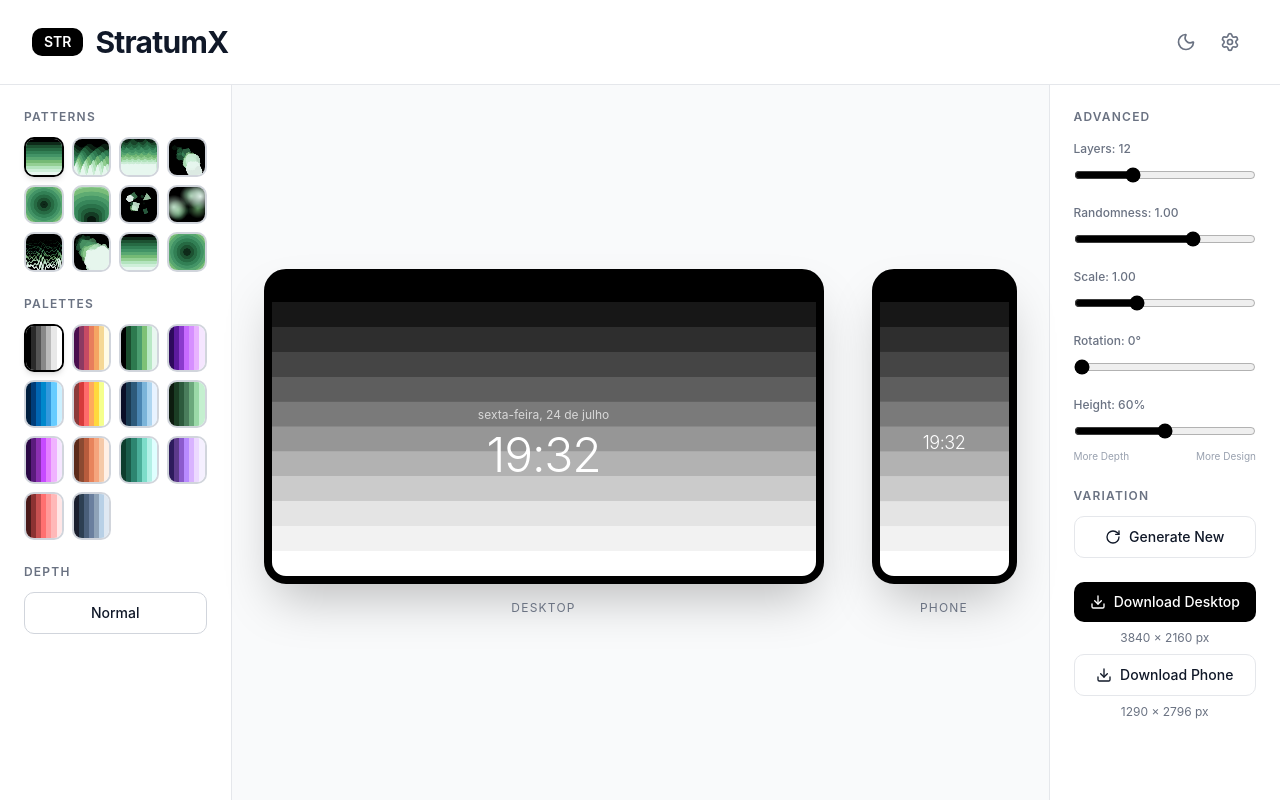
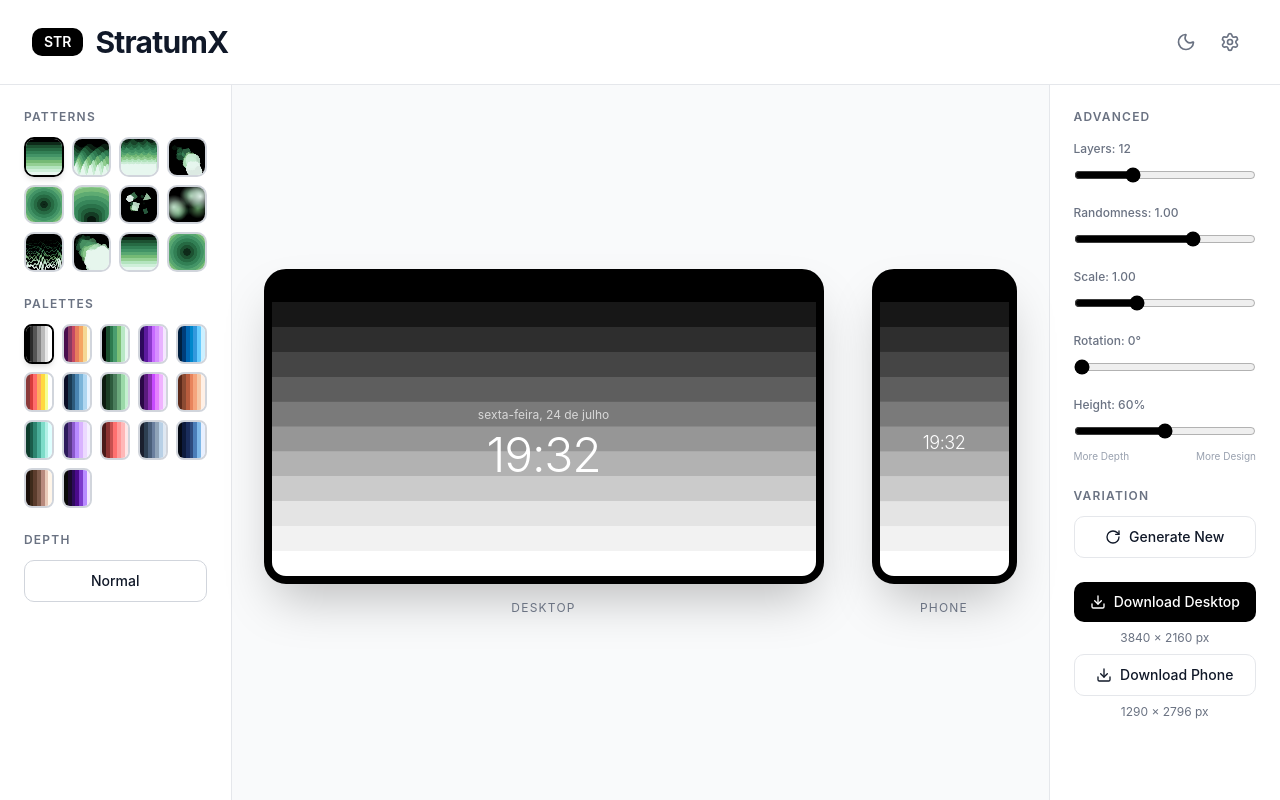
Before and after one commit to ShaviRajapaksha/StratumX, a Next.js app: page /StratumX/ in a window 1280 px wide. Built offline with nearby package versions, Linux system fonts and the light colour scheme.

Commit message:
fix: enhance palette selector with new color options and improve layout

```diff
--- a/components/palette-selector.tsx
+++ b/components/palette-selector.tsx
@@ -1,13 +1,13 @@
+// palette-selector.tsx
 'use client';
 
-import { PaletteType, PALETTES } from '@/lib/wallpaper-generator';
+import { PaletteType } from '@/lib/wallpaper-generator';
 
 interface PaletteSelectorProps {
   value: PaletteType;
   onChange: (palette: PaletteType) => void;
 }
 
-// Map to fix the import
 const PALETTE_OPTIONS: Record<PaletteType, { name: string; colors: string[] }> = {
   monochrome: {
     name: 'Monochrome',
@@ -65,25 +65,42 @@ const PALETTE_OPTIONS: Record<PaletteType, { name: string; colors: string[] }> =
     name: 'Slate',
     colors: ['#1a1f2e', '#2d3f52', '#4a5f7a', '#6a7f9e', '#8fa3b8', '#b8d0e6', '#dfe8f2'],
   },
+  midnight: {
+    name: 'Midnight',
+    colors: ['#050a15', '#0d1b3d', '#1a2d5c', '#2d4a7d', '#4a7db8', '#7db8e8', '#e8f0ff'],
+  },
+  terra: {
+    name: 'Terra',
+    colors: ['#1a0f0a', '#3d2a1a', '#5c3d2d', '#7d5a4a', '#b88a7d', '#e8c9b8', '#fff5e8'],
+  },
+  neon: {
+    name: 'Neon',
+    colors: ['#0a0a0a', '#1a0a2d', '#2d0a5c', '#4a0a8b', '#7d3acd', '#b88aff', '#f5e6ff'],
+  },
 };
 
-const PALETTES_LIST: PaletteType[] = ['monochrome', 'sunset', 'emerald', 'violet', 'ocean', 'retro', 'aurora', 'forest', 'berry', 'peach', 'mint', 'lavender', 'coral', 'slate'];
+const PALETTES_LIST: PaletteType[] = [
+  'monochrome', 'sunset', 'emerald', 'violet', 'ocean',
+  'retro', 'aurora', 'forest', 'berry', 'peach',
+  'mint', 'lavender', 'coral', 'slate', 'midnight',
+  'terra', 'neon'
+];
 
 export default function PaletteSelector({ value, onChange }: PaletteSelectorProps) {
   return (
-    <div className="grid grid-cols-3 sm:grid-cols-4 gap-2">
+    <div className="grid grid-cols-4 sm:grid-cols-5 gap-1.5 sm:gap-2">
       {PALETTES_LIST.map(palette => {
-        const { colors } = PALETTE_OPTIONS[palette];
+        const { colors, name } = PALETTE_OPTIONS[palette];
         return (
           <button
             key={palette}
             onClick={() => onChange(palette)}
-            className={`relative rounded-lg overflow-hidden border-2 transition-all h-10 sm:h-12 ${
+            className={`relative rounded-md overflow-hidden border-2 transition-all h-8 sm:h-10 ${
               value === palette
                 ? 'border-black dark:border-white shadow-md'
                 : 'border-gray-300 dark:border-gray-700 hover:border-gray-400 dark:hover:border-gray-600'
             }`}
-            title={PALETTE_OPTIONS[palette].name}
+            title={name}
           >
             <div className="flex h-full">
               {colors.map((color, idx) => (
```
